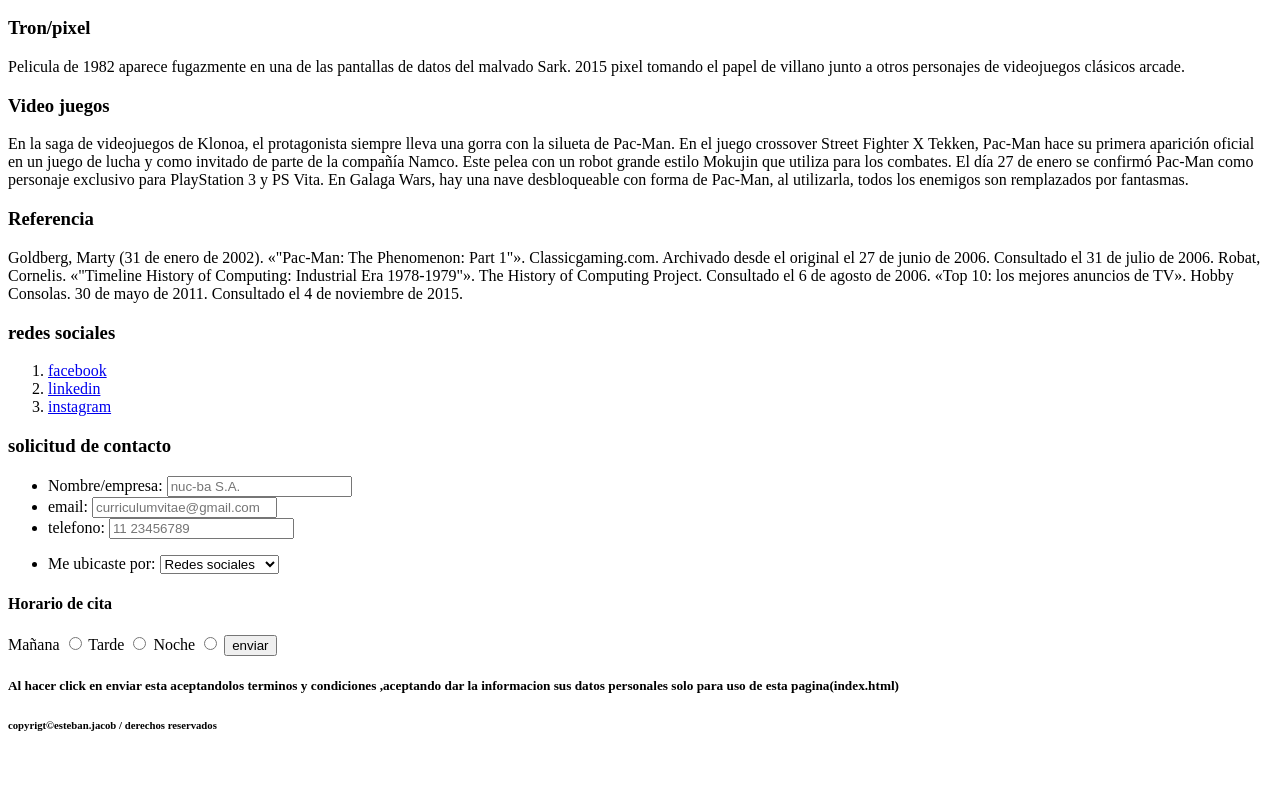
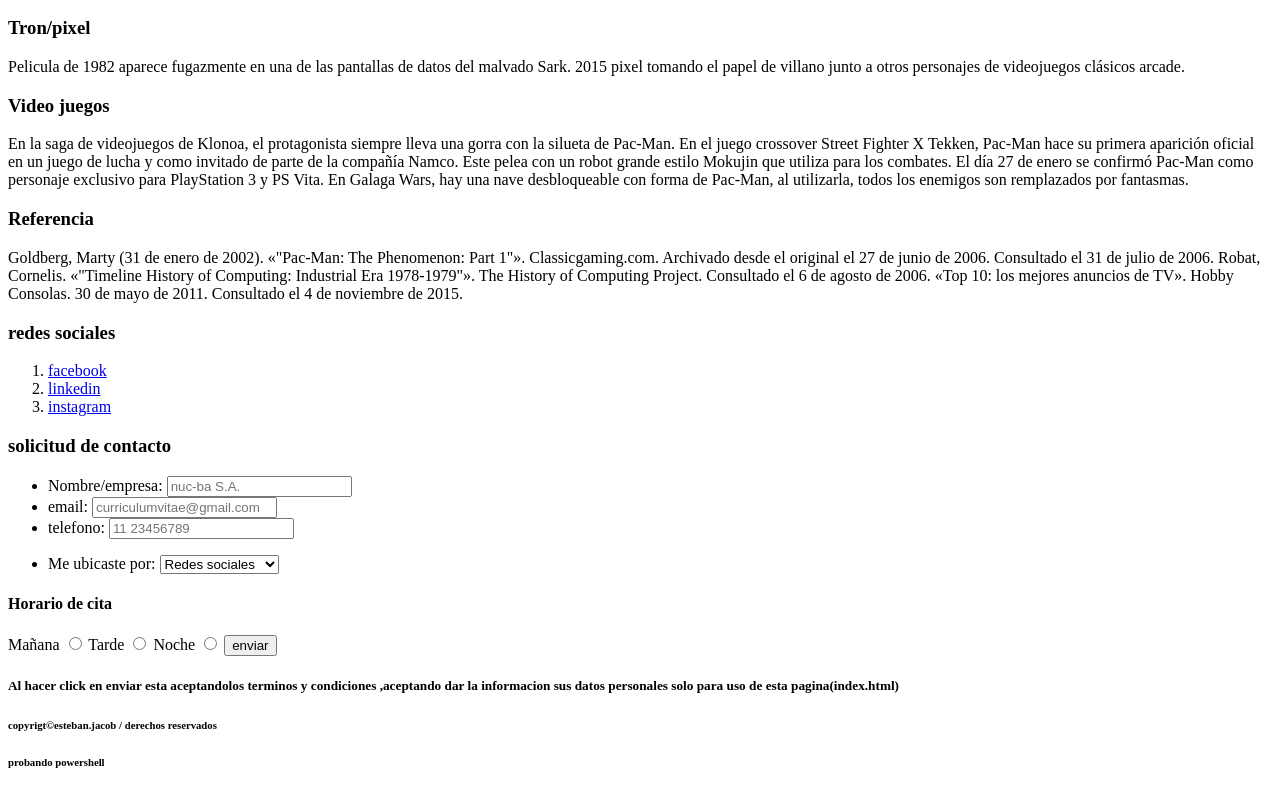
Before and after one commit to Esteban-r-jacob/STUDENT, a plain HTML site: page index.html in a window 1280 px wide. Shown: the part 788-1581 px from the top of the page. Before the commit the page ends 1544 px from the top, so only its background shows below. Drawn offline with Linux system fonts and the light colour scheme.

Commit message:
probando powershell

```diff
--- a/index.html
+++ b/index.html
@@ -125,6 +125,7 @@
         </div>
         <h5>Al hacer click en enviar esta aceptandolos terminos y condiciones ,aceptando dar la informacion sus datos personales solo para uso de esta pagina(index.html) </h5>
         <h6> copyrigt©esteban.jacob / derechos reservados </h6>
+        <h6>probando powershell</h6>
       </footer>
    </main>
  </body>
```
